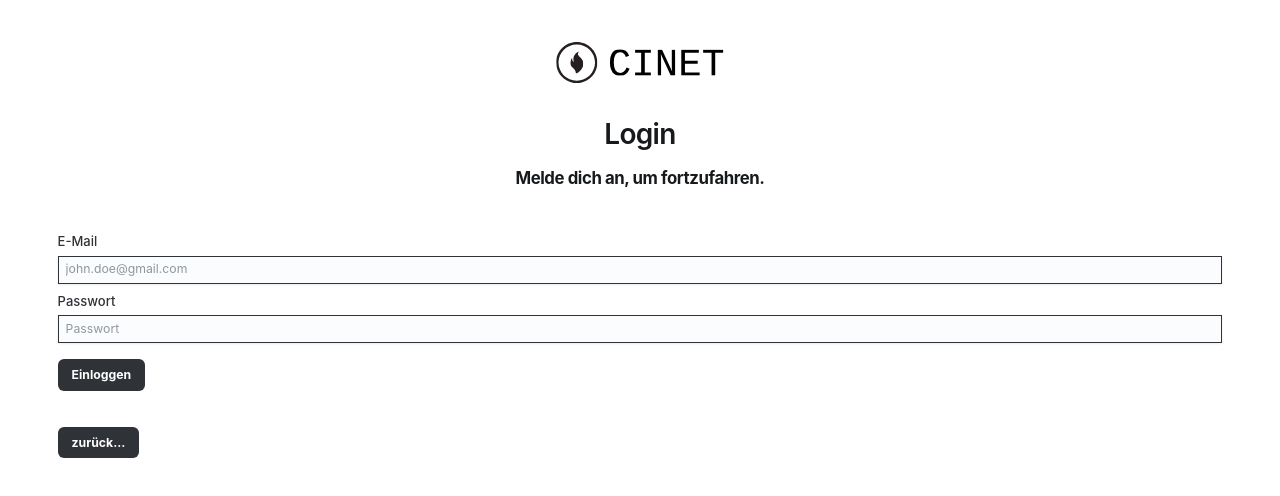
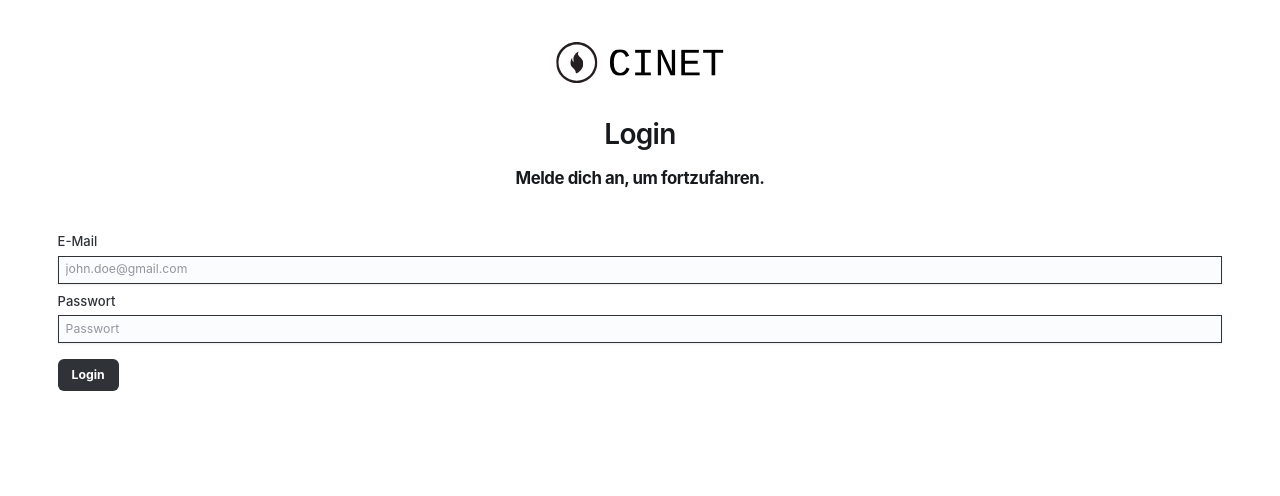
Before and after one commit to davidthomann/cinet, a React (Vite) app: page /auth/login in a window 1280 px wide. Shown: the top 496 px of the page. Built offline with nearby package versions, Linux system fonts and the light colour scheme.

Commit message:
Changed: Removed "back" buttons

```diff
--- a/src/pages/auth/Login.jsx
+++ b/src/pages/auth/Login.jsx
@@ -4,7 +4,6 @@ import InputField from "../../components/InputField.jsx";
 import SubmitButton from "../../components/SubmitButton.jsx";
 import {useContext} from "react";
 import Context from "../../Context.js";
-import {Link} from "react-router-dom";
 
 function Login() {
     const setUser = useContext(Context)
@@ -28,9 +27,8 @@ function Login() {
                 <Stack spacing={1}>
                     <InputField labelName="E-Mail" placeholderText="john.doe@gmail.com" type=""/>
                     <InputField labelName="Passwort" placeholderText="Passwort" type="password"/>
-                    <SubmitButton text="Einloggen"></SubmitButton>
+                    <SubmitButton text="Login"></SubmitButton>
                     <br/>
-                    <Link to="/"><SubmitButton text="zurück..."></SubmitButton></Link>
                 </Stack>
             </form>
         </>
--- a/src/pages/auth/Registration.jsx
+++ b/src/pages/auth/Registration.jsx
@@ -4,7 +4,6 @@ import SubmitButton from "../../components/SubmitButton.jsx"
 import InputField from "../../components/InputField.jsx";
 import {useContext} from "react";
 import Context from "../../Context.js";
-import {Link} from "react-router-dom";
 
 function Registration() {
     const {setUser} = useContext(Context);
@@ -37,7 +36,6 @@ function Registration() {
                     <br/>
                     <SubmitButton text="Registrieren"></SubmitButton>
                     <br/>
-                    <Link to="/"><SubmitButton text="zurück..."></SubmitButton></Link>
                 </Stack>
             </form>
             <br/>
```
